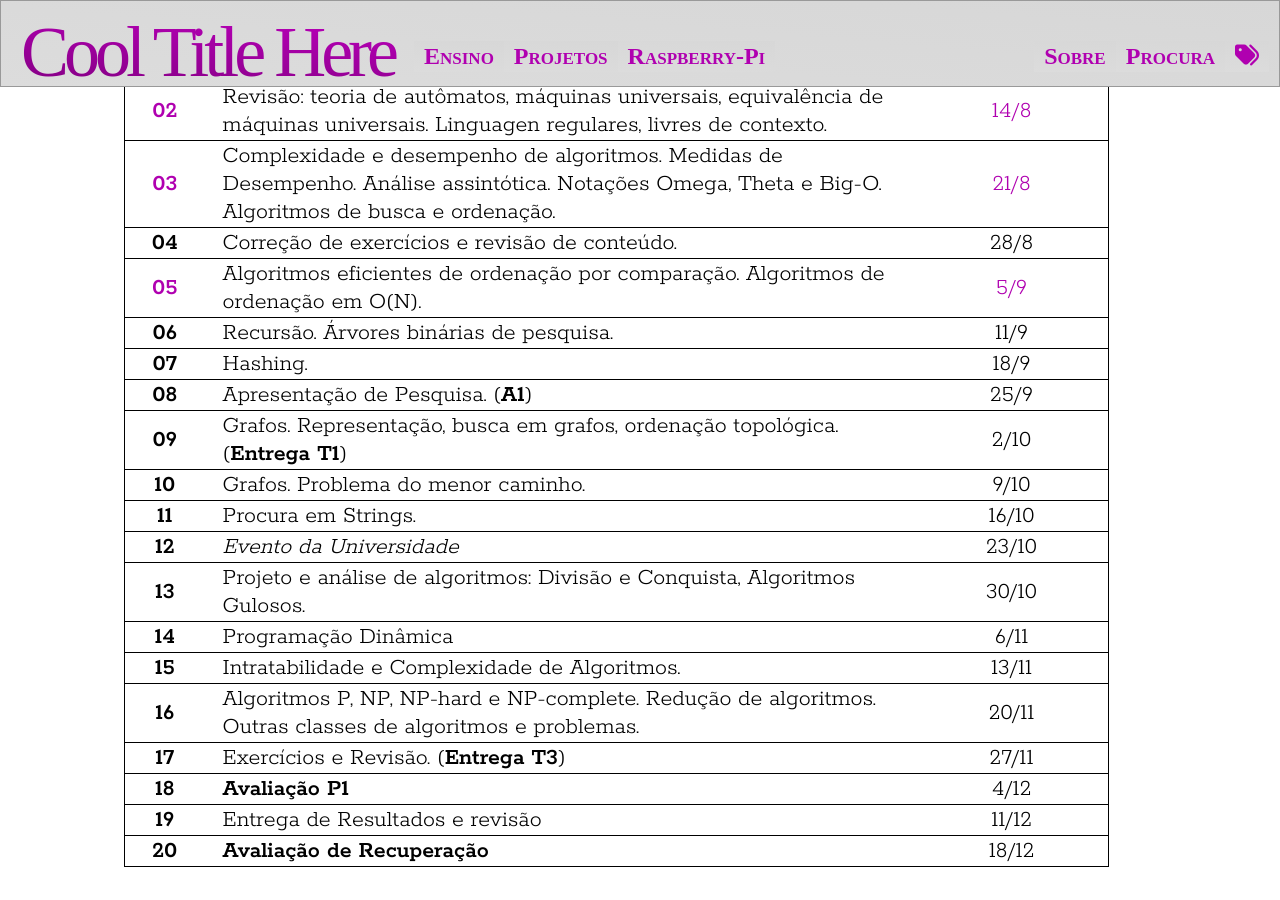
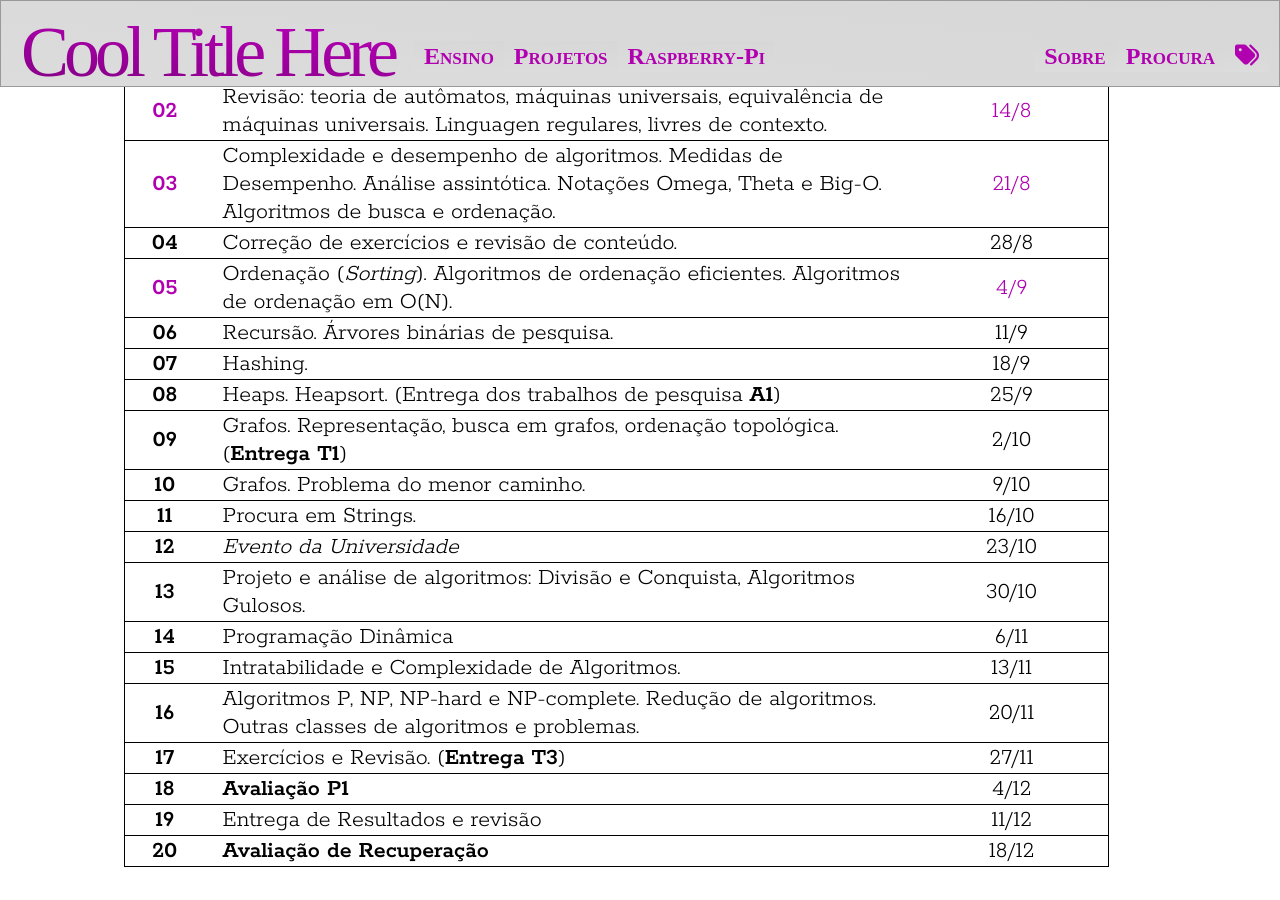
Before and after one commit to rafasgj/rafaeljeffman.com, a Jekyll site: the page built from teaching/lasalle/2023-02-analise-algoritmos.md, in a window 1280 px wide and 900 px high, scrolled down 2147 px. Built offline with Jekyll 4.4.1, drawn with Linux system fonts in a browser that asks for light colours; some web fonts are replaced.

Commit message:
lasalle/analise-algoritmos: Updated class planning

```diff
--- a/teaching/lasalle/2023-02-analise-algoritmos.md
+++ b/teaching/lasalle/2023-02-analise-algoritmos.md
@@ -81,10 +81,10 @@ Serão utilizadas aulas expositivas, exercícios práticos individuias ou em gru
 | [**02**](lectures/analise-algoritmos/lecture-02) | Revisão: teoria de autômatos, máquinas universais, equivalência de máquinas universais. Linguagen regulares, livres de contexto. | [14/8](lectures/analise-algoritmos/lecture-02) |
 | [**03**](lectures/analise-algoritmos/lecture-03) | Complexidade e desempenho de algoritmos. Medidas de Desempenho. Análise assintótica. Notações Omega, Theta e Big-O. Algoritmos de busca e ordenação. | [21/8](lectures/analise-algoritmos/lecture-03) |
 | **04** | Correção de exercícios e revisão de conteúdo. | 28/8 |
-| [**05**](lectures/analise-algoritmos/lecture-05) | Algoritmos eficientes de ordenação por comparação. Algoritmos de ordenação em O(N). | [5/9](lectures/analise-algoritmos/lecture-05) |
+| [**05**](lectures/analise-algoritmos/lecture-05) | Ordenação (_Sorting_). Algoritmos de ordenação eficientes. Algoritmos de ordenação em O(N). | [4/9](lectures/analise-algoritmos/lecture-05) |
 | **06** | Recursão. Árvores binárias de pesquisa. | 11/9 |
 | **07** | Hashing. | 18/9 |
-| **08** | Apresentação de Pesquisa. (**A1**) | 25/9 |
+| **08** | Heaps. Heapsort. (Entrega dos trabalhos de pesquisa **A1**) | 25/9 |
 | **09** | Grafos. Representação, busca em grafos, ordenação topológica. (**Entrega T1**) | 2/10 |
 | **10** | Grafos. Problema do menor caminho. | 9/10 |
 | **11** | Procura em Strings. | 16/10 |
```
